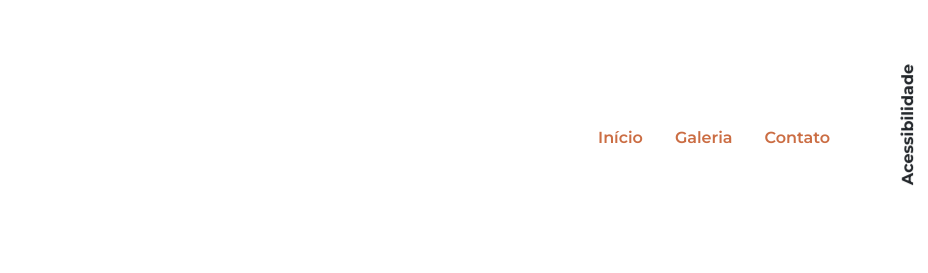
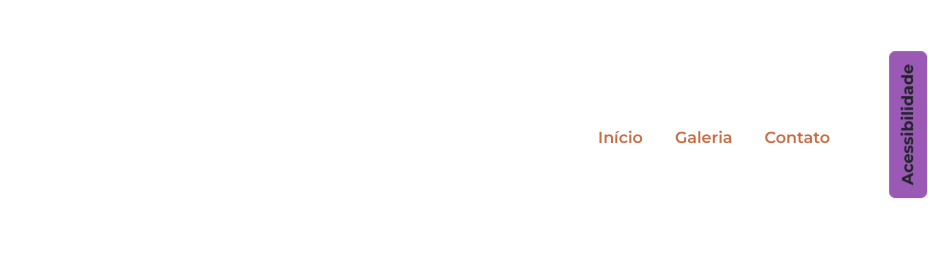
Before and after one commit to giozume/Para-Todos, a plain HTML site: page index.html in a window 1280 px wide. Shown: the top 273 px of the page, 352-1280 px from the left. Drawn offline with nearby package versions, Linux system fonts and the light colour scheme.

Commit message:
Update styles.css

```diff
--- a/styles.css
+++ b/styles.css
@@ -3,7 +3,8 @@
 
 :root {
     --laranja-claro: #FF862A;
- }
+    --roxo-claro: #9b59b6; /* Adicionando a cor roxa clara */
+}
 
 body {
     font-size: 1rem;
@@ -14,11 +15,9 @@ header {
     background-color: #ffffff;
 }
 
-
 section {
     padding-bottom: 5rem;
 }
-
 
 .nav-link {
     color: #CB6D43;
@@ -26,9 +25,7 @@ section {
 }
 
 .inicio-fundo {
-    /* aula 3 */
     background-image: url('img/4965007.jpg');
-    /* Substitua pelo caminho da sua imagem */
     background-size: cover;
     background-position: right;
     border-radius: 80px;
@@ -38,7 +35,6 @@ section {
     margin: 0 auto;
 }
 
-/* posicionamento para a imagem à direita */
 .img-inicio {
     position: absolute;
     right: 0;
@@ -47,14 +43,12 @@ section {
     height: auto;
 }
 
-
 .esquerda-conteudo {
     display: flex;
     flex-direction: column;
     align-items: flex-start;
     gap: 1rem;
 }
-
 
 .botao-inicio {
     background-color: var(--laranja-claro);
@@ -63,13 +57,11 @@ section {
     width: 14em;
     height: 3em;
     align-content: center;
-
 }
 
 .display-4 {
     text-shadow: -5px 5px var(--laranja-claro);
 }
-
 
 #tropicalia {
     position: relative;
@@ -79,7 +71,6 @@ section {
     background: url('img/flor.png') top right no-repeat,
         url('img/flor-esquerda.png') bottom left no-repeat;
     background-size: 180px 180px;
-    /* Ajuste o tamanho conforme necessário */
 }
 
 #tropicalia .container {
@@ -88,9 +79,7 @@ section {
     justify-content: center;
     position: relative;
     z-index: 1;
-    /* Garante que o conteúdo fica acima das imagens do background */
 }
-
 
 h2 {
     font-family: 'Lemon', serif;
@@ -101,7 +90,6 @@ h2 {
 
 #galeria {
     background-color: #FAF4F4;
-
 }
 
 .fundo-galeria {
@@ -113,18 +101,13 @@ h2 {
     background-image: url('img/4965007.jpg');
     background-size: cover;
     padding: 4rem 0;
-    /* Espaçamento interno para a seção de contato */
-
 }
 
 .formulario {
     background-color: #ffffff;
     padding: 2rem;
-    /* Espaçamento interno dentro do formulário */
     border-radius: 10px;
-    /* Borda arredondada para o formulário */
     box-shadow: 0 0 10px rgba(0, 0, 0, 0.1);
-    /* Sombra suave para destacar o formulário */
     font-weight: bold;
 }
 
@@ -137,12 +120,15 @@ h2 {
 .form-control {
     background-color: #F1EDEF;
 }
+
+/* Modificação no botão de acessibilidade */
 .menu-acessibilidade{
     position: fixed;
     top:2rem;
     right:20px;
     z-index: 1000;
 }
+
 .rotacao-botao{
     transform: rotate(-90deg);
     transform-origin: right center;
@@ -157,6 +143,18 @@ h2 {
 .opcoes-acessibilidade button{
     margin-bottom: 5px;
 }
+
 .apresenta-lista{
     display: none;
 }
+
+/* Estilo para o botão de acessibilidade */
+.btn-roxo-claro {
+    background-color: var(--roxo-claro); /* Cor roxa clara */
+    border-color: var(--roxo-claro);
+}
+
+.btn-roxo-claro:hover {
+    background-color: #8e44ad; /* Um roxo mais escuro para o hover */
+    border-color: #8e44ad;
+}
```
